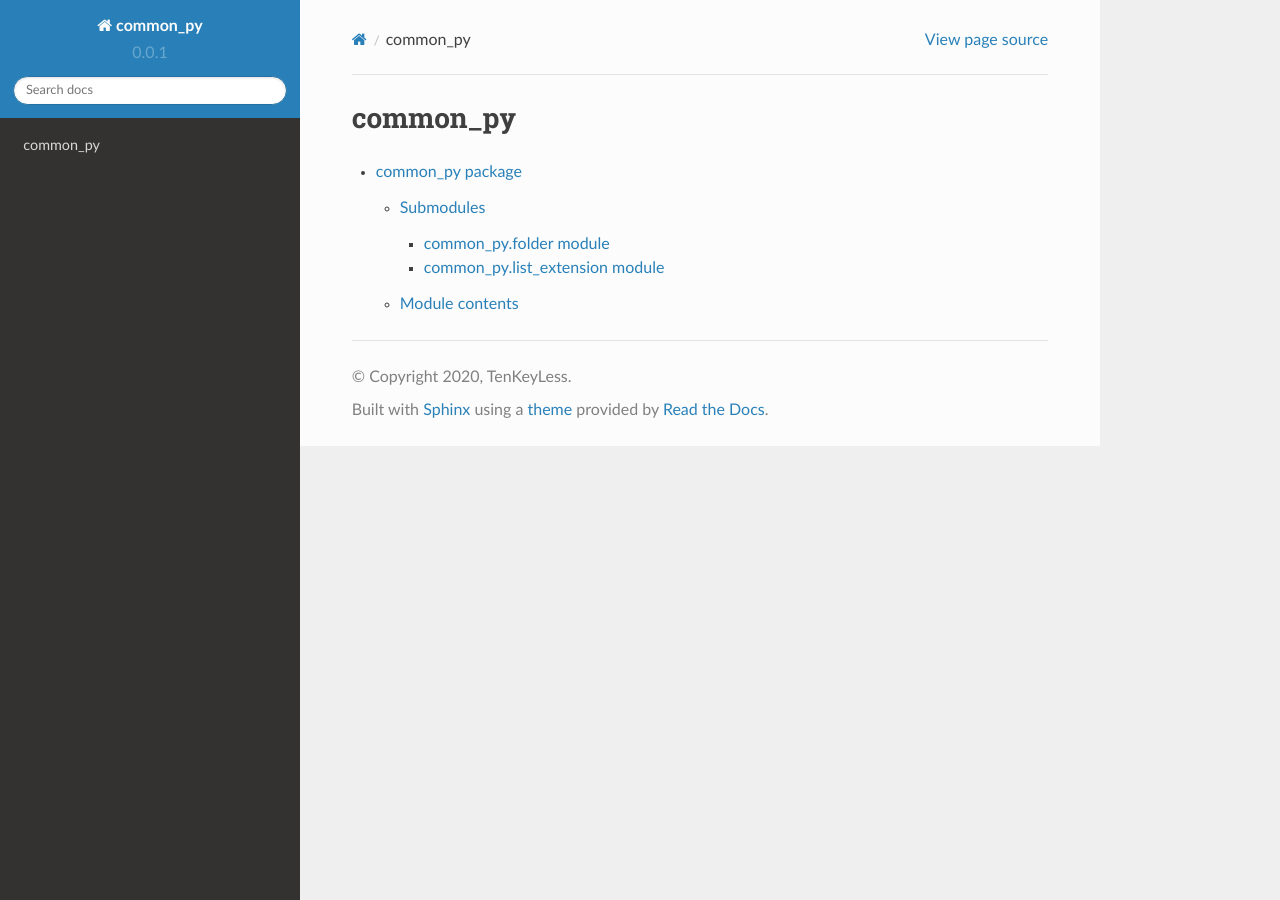
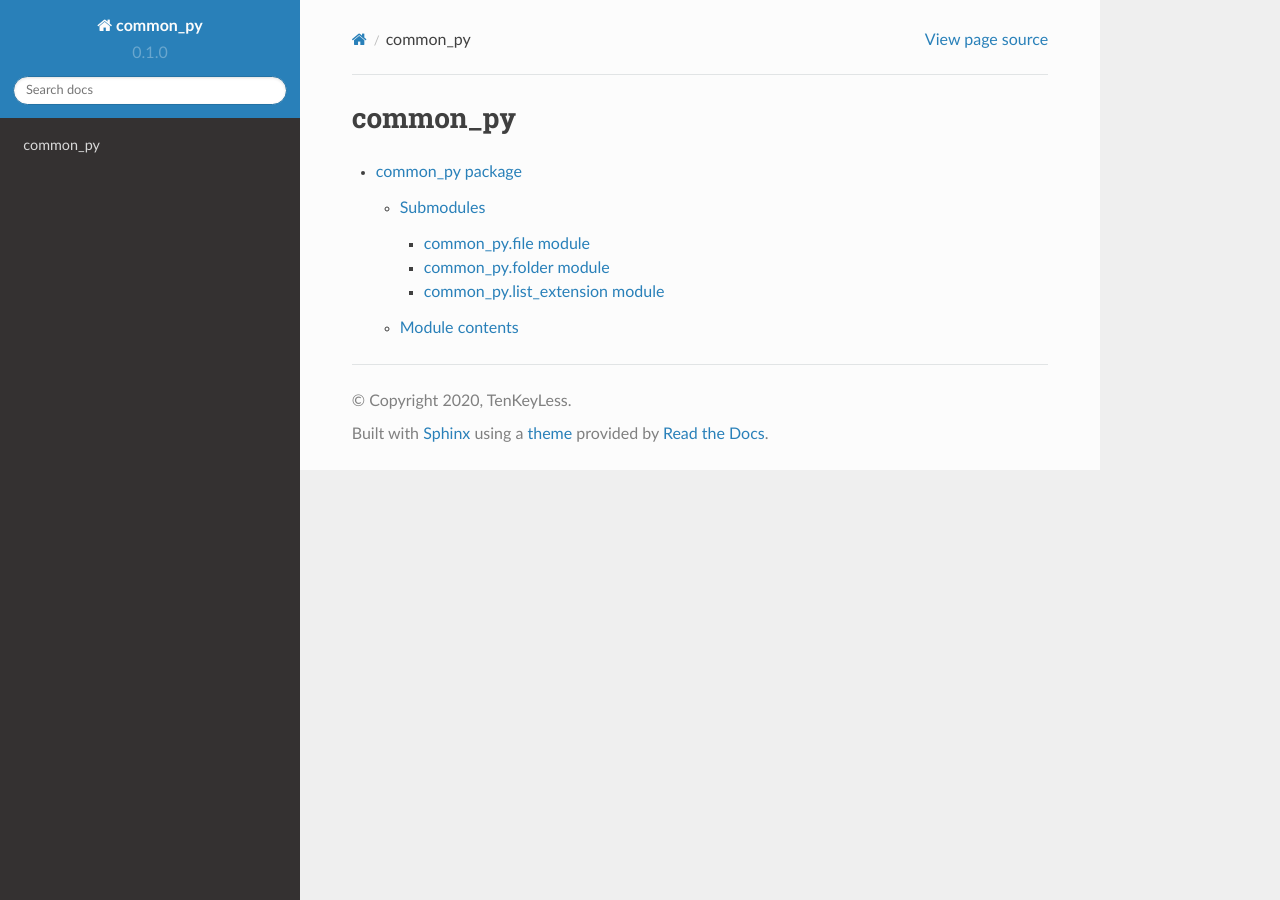
Before and after one commit to tenkeyless/common_py, a Sphinx documentation site: the page built from doc/source/modules.rst, in a window 1280 px wide. Built offline with Sphinx 7.4.7 and the Read the Docs theme 2.0.0, drawn with Linux system fonts in a browser that asks for light colours.

```diff
--- a/common_py/__init__.py
+++ b/common_py/__init__.py
@@ -2,4 +2,4 @@ from .file import *
 from .folder import *
 from .list_extension import *
 
-__version__ = "0.0.1"
+__version__ = "0.1.0"
--- /dev/null
+++ b/doc/source/common_py.file.rst
@@ -0,0 +1,7 @@
+common\_py.file module
+======================
+
+.. automodule:: common_py.file
+   :members:
+   :undoc-members:
+   :show-inheritance:
--- a/doc/source/common_py.rst
+++ b/doc/source/common_py.rst
@@ -7,6 +7,7 @@ Submodules
 .. toctree::
    :maxdepth: 4
 
+   common_py.file
    common_py.folder
    common_py.list_extension
 
```
